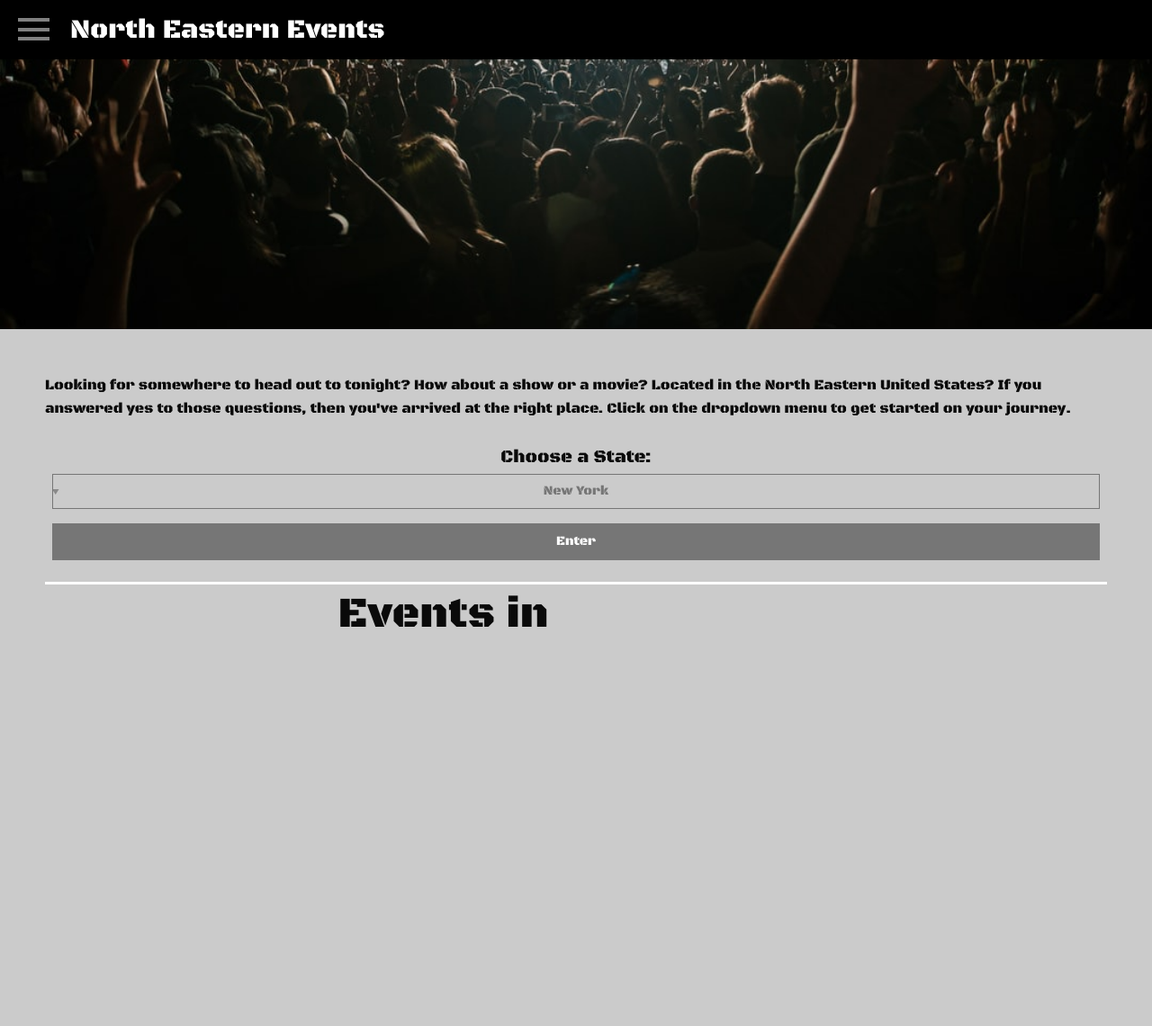
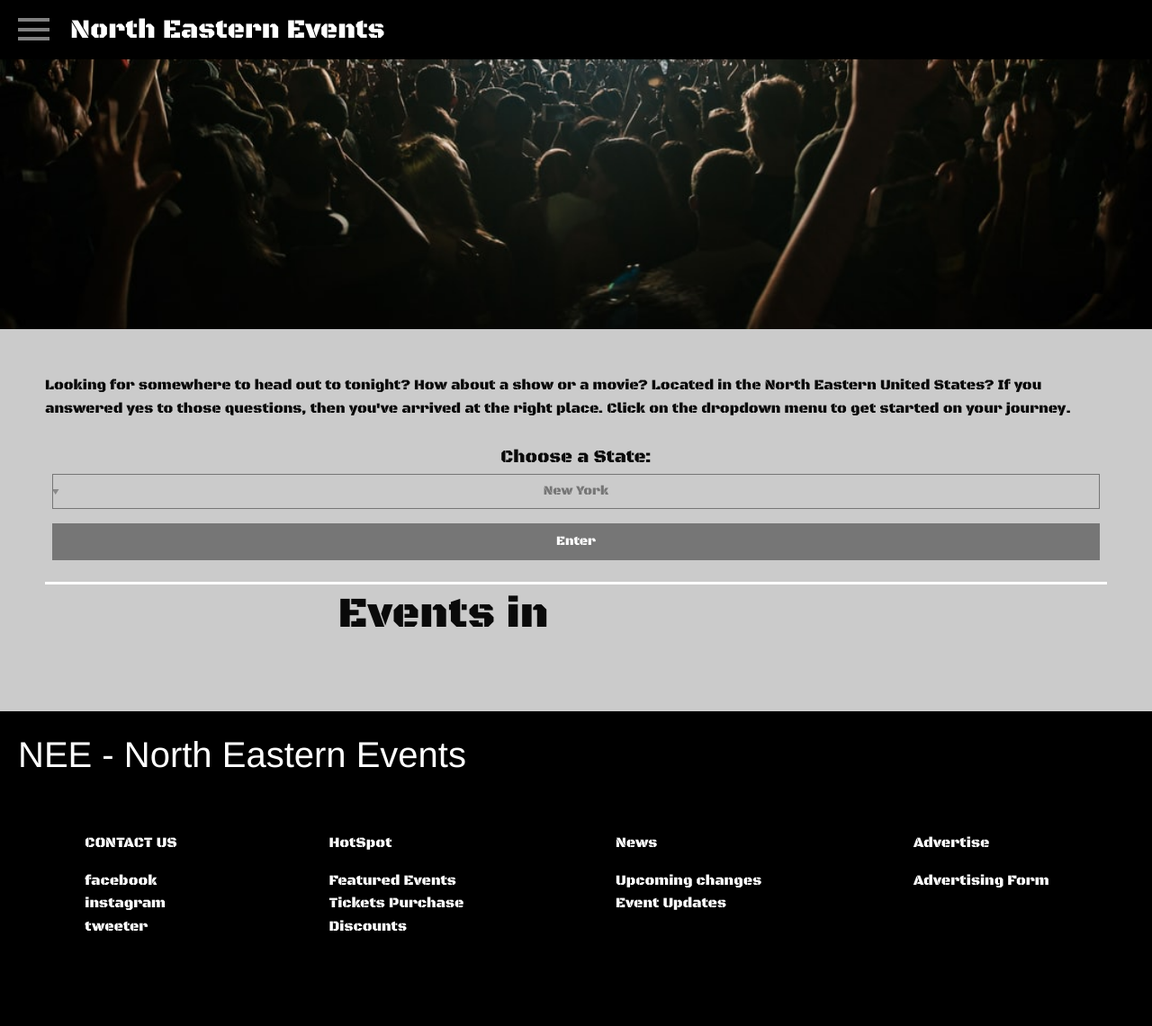
Before and after one commit to paulooliveira152012/groupProject2, a plain HTML site: page index.html in a window 1280 px wide. Shown: the whole page at 90% size. Before the commit the page ends 975 px from the top, so only its background shows below. Drawn offline with nearby package versions, Linux system fonts and the light colour scheme.

Commit message:
adding footer

```diff
--- a/index.html
+++ b/index.html
@@ -98,6 +98,47 @@
     </div>
 </div>
 
+<footer>
+    <h2>NEE - North Eastern Events</h1>
+
+    <div class="content">
+        <div class="block">
+            <ul>
+                <p>CONTACT US</p>
+                <li><a href="">facebook</a></li>
+                <li><a href="">instagram</a></li>
+                <li><a href="">tweeter</a></li>
+            </ul>
+        </div>
+        <div class="block">
+            <ul>
+                <p>HotSpot</p>
+                <li><a href="">Featured Events</a></li>
+                <li><a href="">Tickets Purchase</a></li>
+                <li><a href="">Discounts</a></li>
+            </ul>
+        </div>
+        <div class="block">
+            <ul>
+                <p>News</p>
+                <li><a href="">Upcoming changes</a></li>
+                <li><a href="">Event Updates</a></li>
+                <li><a href=""></a></li>
+            </ul>
+        </div>
+        <div class="block">
+            <ul>
+                <p>Advertise</p>
+                <li><a href="">Advertising Form</a></li>
+                <li><a href=""></a></li>
+                <li><a href=""></a></li>
+            </ul>
+        </div>
+
+    </div>
+
+</footer>
+
 
 <script src="https://code.jquery.com/jquery-3.6.0.min.js" integrity="sha256-/xUj+3OJU5yExlq6GSYGSHk7tPXikynS7ogEvDej/m4=" crossorigin="anonymous"></script>
 <script src="https://cdn.jsdelivr.net/npm/foundation-sites@6.7.4/dist/js/foundation.min.js" crossorigin="anonymous"></script>
--- a/nae-events/public/assets/css/style.css
+++ b/nae-events/public/assets/css/style.css
@@ -7,7 +7,6 @@ html, body {
 
 header {
     background-color: black;
-    /* height: 100px; */
     display: flex;
 }
 
@@ -227,3 +226,28 @@ li {
 .secondContainer {
     padding: 50px;
 }
+
+footer {
+    background-color: black;
+    height: 350px;
+    bottom: 0;
+    position: relative;
+    color: white;
+    padding: 20px;
+}
+
+footer h2 {
+    padding-bottom: 50px;
+
+}
+
+footer .content {
+    display: flex;
+    justify-content: space-around;
+}
+
+footer .content li {
+    text-align: left;
+    margin: 0;
+    padding: 0;
+}
```
